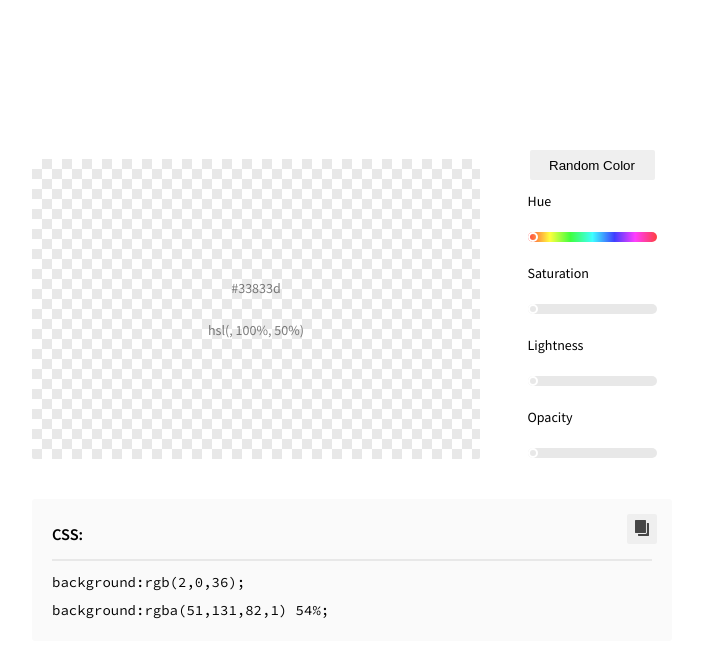
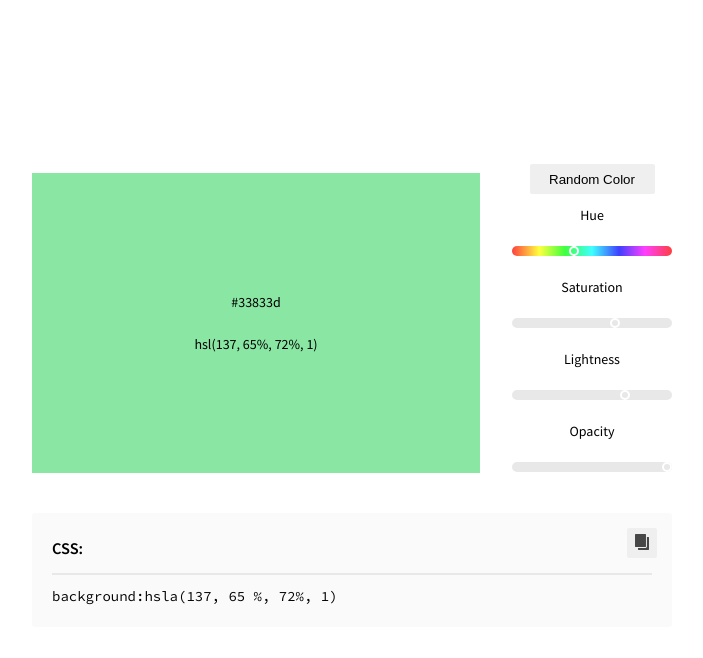
Before and after one commit to Breadkenty/07-02-color-picker, a React (Create React App) app: page / in a window 1280 px wide. Shown: the top 658 px of the page, without its empty margins (288-991 px from the left). Built offline with nearby package versions, Linux system fonts and the light colour scheme.

Commit message:
adventure mode

```diff
--- a/src/App.jsx
+++ b/src/App.jsx
@@ -1,65 +1,126 @@
 import React, { Component } from 'react'
-import { Slider } from './Slider'
+import { Code } from './Code'
 
 class App extends Component {
+  state = {
+    hue: Math.floor(Math.random() * 359),
+    saturation: Math.floor(Math.random() * 101),
+    lightness: Math.floor(Math.random() * 101),
+    opacity: 1,
+    clipboard: '',
+  }
+  changeHueBasedOnLightness() {
+    if (this.state.lightness < 50) {
+      return 'white'
+    }
+  }
+  handleChangeHue = event => {
+    this.setState({ hue: event.target.value })
+  }
+
+  handleChangeSaturation = event => {
+    this.setState({ saturation: event.target.value })
+  }
+
+  handleChangeLightness = event => {
+    this.setState({ lightness: event.target.value })
+  }
+
+  handleChangeOpacity = event => {
+    this.setState({ opacity: event.target.value })
+  }
+
+  generateRandomColor = event => {
+    this.setState({
+      hue: Math.floor(Math.random() * 359),
+      saturation: Math.floor(Math.random() * 101),
+      lightness: Math.floor(Math.random() * 101),
+    })
+  }
+
+  copyToClipboard = event => {
+    const copyText = document.querySelector('.code span')
+    console.log(copyText.textContent)
+  }
   render() {
     return (
       <>
         <main>
           <div className="color-box-container">
-            <div>
-              <p>#33833d</p>
-              <p>hsl(, 100%, 50%)</p>
+            <div
+              style={{
+                backgroundColor: `hsla(${this.state.hue}, ${this.state.saturation}%,
+                ${this.state.lightness}%, ${this.state.opacity})`,
+              }}
+            >
+              <p style={{ color: `'${this.changeHueBasedOnLightness}'` }}>
+                #33833d
+              </p>
+              <p>
+                hsl({this.state.hue}, {this.state.saturation}%,{' '}
+                {this.state.lightness}%, {this.state.opacity})
+              </p>
             </div>
           </div>
 
           <div className="adjusters">
-            <button value="random color">Random Color</button>
-            <Slider
+            <button onClick={this.generateRandomColor} value="random color">
+              Random Color
+            </button>
+            <p>Hue</p>
+            <input
+              onChange={this.handleChangeHue}
               className="slider-hue"
-              sliderName="Hue"
+              type="range"
+              min="0"
               max="359"
-              value="0"
+              value={this.state.hue}
             />
 
-            <Slider
-              class="slider-saturation"
-              sliderName="Saturation"
+            <p>Saturation</p>
+            <input
+              onChange={this.handleChangeSaturation}
+              className="slider-saturation"
+              type="range"
+              min="0"
               max="100"
-              value="0"
+              value={this.state.saturation}
             />
 
-            <Slider
-              class="slider-lightness"
-              sliderName="Lightness"
+            <p>Lightness</p>
+            <input
+              onChange={this.handleChangeLightness}
+              className="slider-lightness"
+              type="range"
+              min="0"
               max="100"
-              value="0"
+              value={this.state.lightness}
             />
 
-            <Slider
-              class="slider-opacity"
-              sliderName="Opacity"
+            <p>Opacity</p>
+            <input
+              onChange={this.handleChangeOpacity}
+              className="slider-opacity"
+              type="range"
               min="0"
               max="1"
-              value="0"
+              step="0.001"
+              value={this.state.opacity}
             />
           </div>
         </main>
         <footer>
-          <button className="copy-to-clipboard">
+          <button onClick={this.copyToClipboard} className="copy-to-clipboard">
             <img src="/svg/sheet.svg" />
           </button>
           <h3>CSS:</h3>
           <hr />
           <code>
-            <p>
-              <span>background:</span>
-              <span>rgb(2,0,36);</span>
-            </p>
-            <p>
-              <span>background:</span>
-              <span>rgba(51,131,82,1) 54%;</span>
-            </p>
+            <Code
+              cssPropertyName="background"
+              cssPropertyValue={`hsla(${this.state.hue}, ${this.state.saturation}
+                %, ${this.state.lightness}%, ${this.state.opacity})`}
+            />
           </code>
         </footer>
       </>
--- /dev/null
+++ b/src/Code.jsx
@@ -0,0 +1,11 @@
+import React, { Component } from 'react'
+export class Code extends Component {
+  render() {
+    return (
+      <p>
+        <span>{this.props.cssPropertyName}:</span>
+        <span>{this.props.cssPropertyValue}</span>
+      </p>
+    )
+  }
+}
--- a/src/Slider.jsx
+++ /dev/null
@@ -1,18 +0,0 @@
-import React, { Component } from 'react'
-export class Slider extends React.Component {
-  render() {
-    return (
-      <div>
-        <p>{this.props.sliderName}</p>
-        <input
-          className={this.props.className}
-          sliderName={this.props.sliderName}
-          type="range"
-          min="0"
-          max={this.props.max}
-          value={this.props.value}
-        />
-      </div>
-    )
-  }
-}
--- a/src/index.css
+++ b/src/index.css
@@ -36,8 +36,6 @@ main {
 .color-box-container>div {
   width: 100%;
   height: 100%;
-  opacity: 0.5;
-  /* background-color: red; */
   display: flex;
   flex-direction: column;
   justify-content: center;
```
